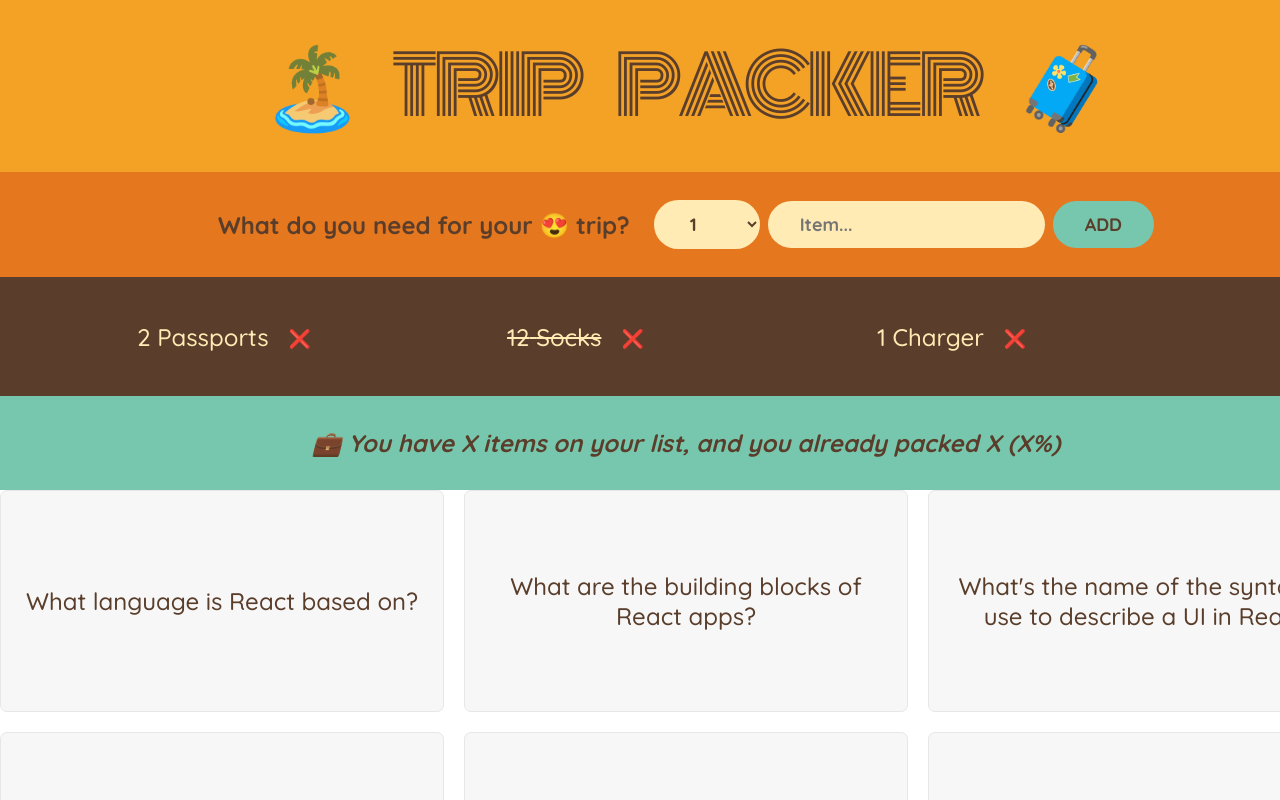
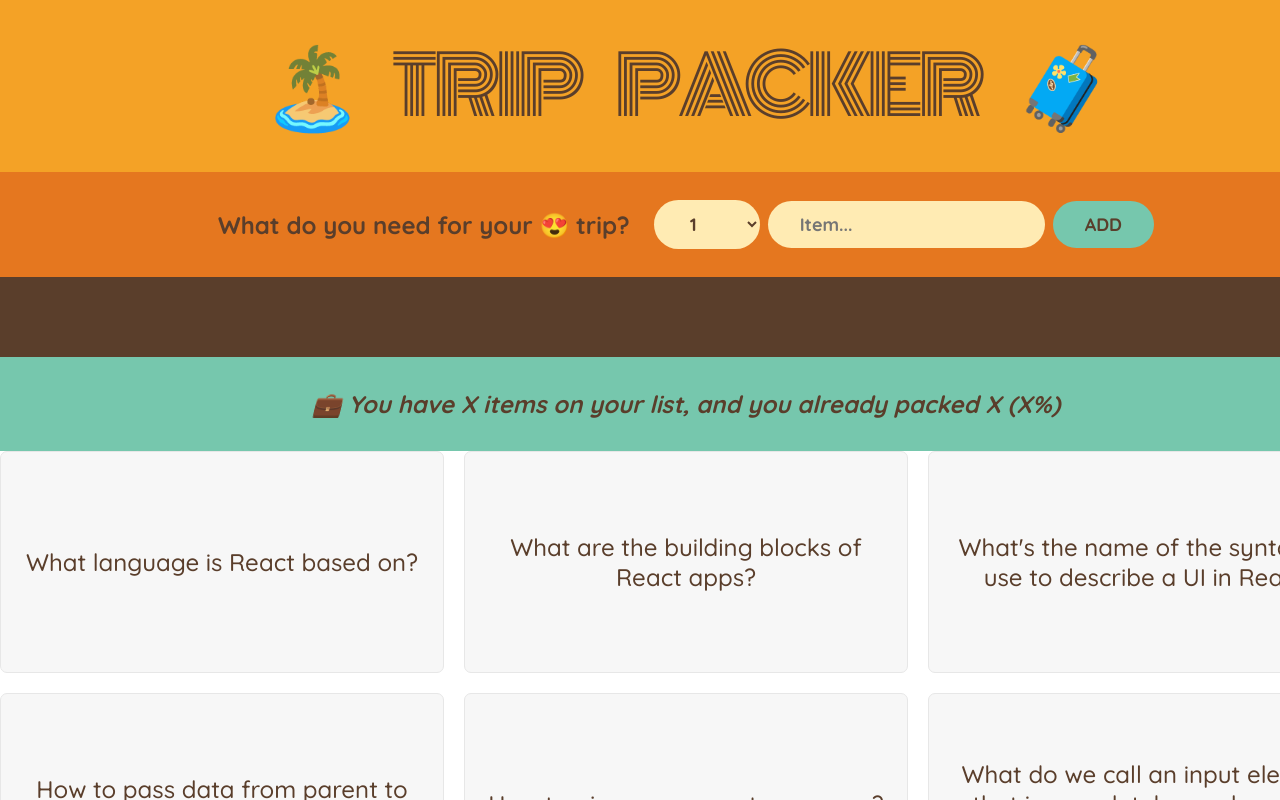
Before and after one commit to felipecosta332/trip-packer, a React (Create React App) app: page / in a window 1280 px wide. Shown: the top 800 px of the page. Built offline with nearby package versions, Linux system fonts and the light colour scheme.

Commit message:
deleting an item more child-to-parent communication

```diff
--- a/src/App.js
+++ b/src/App.js
@@ -2,24 +2,22 @@ import { useState } from "react";
 import FlashCards from "./FlashCards";
 // import { DateCounterV2 } from "./DateCounterV2";
 
-const initialItems = [
-  { id: 1, description: "Passports", quantity: 2, packed: false },
-  { id: 2, description: "Socks", quantity: 12, packed: true },
-  { id: 3, description: "Charger", quantity: 1, packed: false },
-];
-
 export default function App() {
-  const [items, setItems] = useState(initialItems);
+  const [items, setItems] = useState([]);
 
   function handleAddItems(item) {
     setItems((items) => [...items, item]);
+  }
+
+  function handleDeleteItem(id) {
+    setItems((items) => items.filter((item) => item.id !== id));
   }
 
   return (
     <div className="app">
       <Logo />
       <Form onAddItems={handleAddItems} />
-      <PackingList items={items} />
+      <PackingList items={items} onDeleteItem={handleDeleteItem} />
       <Stats />
       <FlashCards />
       {/* <DateCounterV2 /> */}
@@ -72,25 +70,25 @@ function Form({ onAddItems }) {
   );
 }
 
-function PackingList({ items }) {
+function PackingList({ items, onDeleteItem }) {
   return (
     <div className="list">
       <ul>
         {items.map((item) => (
-          <Item item={item} key={item.id} />
+          <Item item={item} onDeleteItem={onDeleteItem} key={item.id} />
         ))}
       </ul>
     </div>
   );
 }
 
-function Item({ item }) {
+function Item({ item, onDeleteItem }) {
   return (
     <li>
       <span style={item.packed ? { textDecoration: "line-through" } : {}}>
         {item.quantity} {item.description}
       </span>
-      <button>❌</button>
+      <button onClick={() => onDeleteItem(item.id)}>❌</button>
     </li>
   );
 }
```
